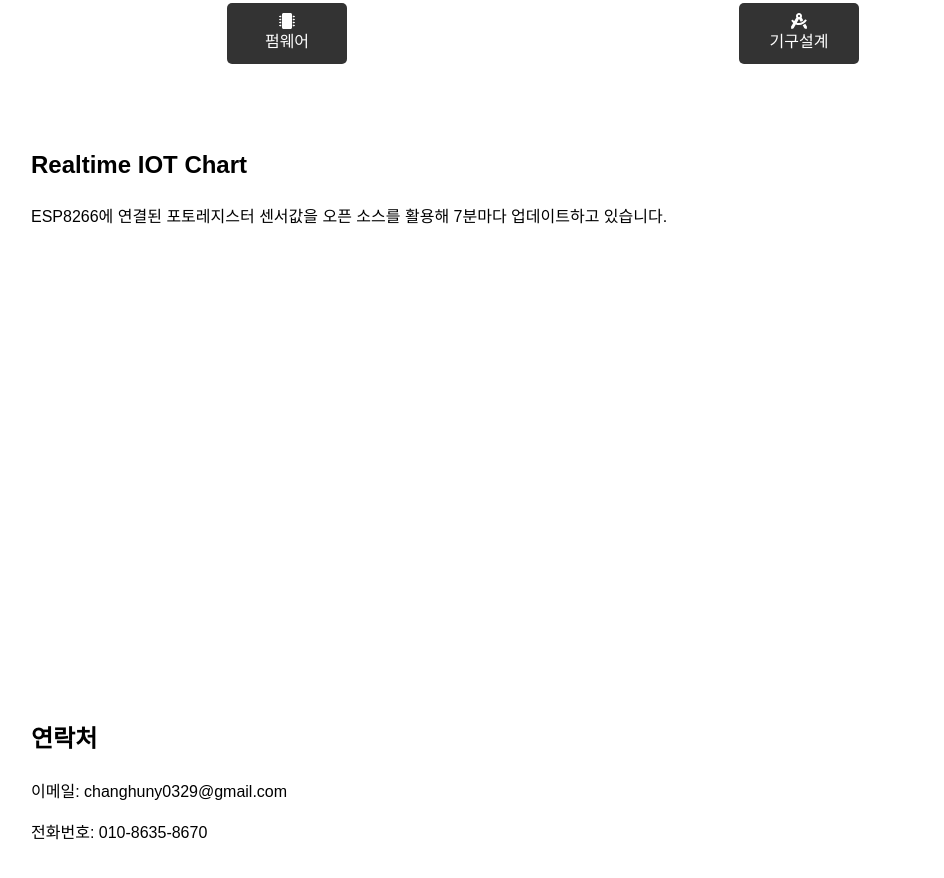
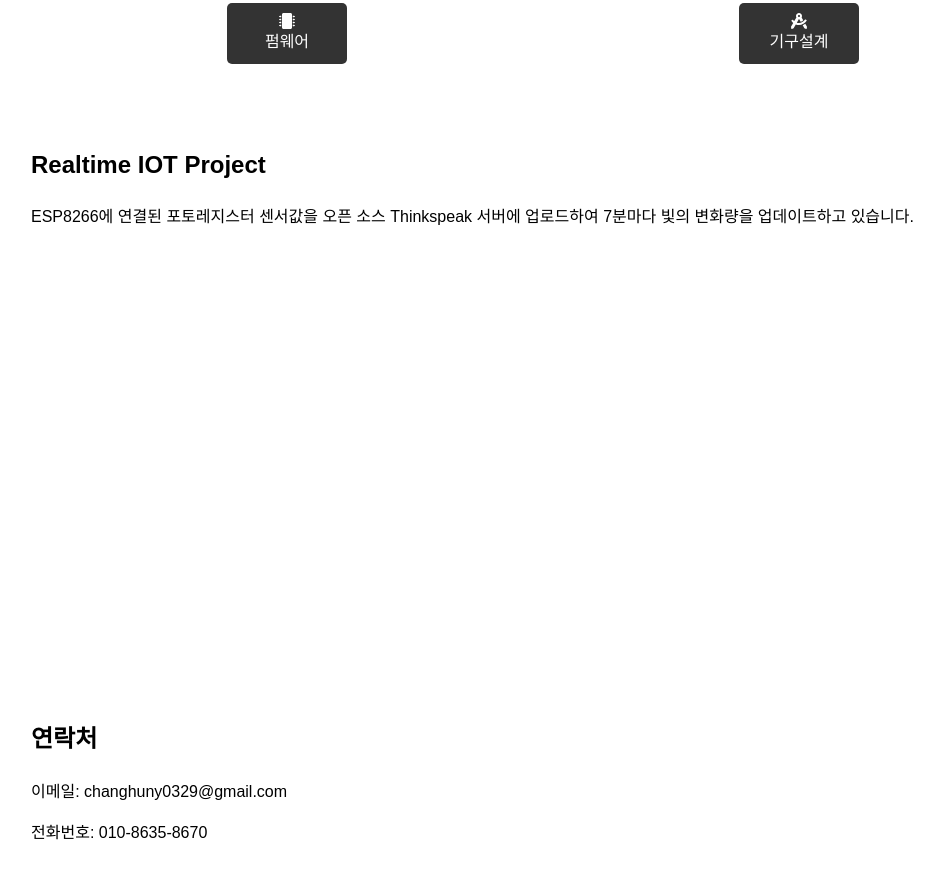
Before and after one commit to onenationonemind1/portfolio, a plain HTML site: page index.html in a window 1280 px wide. Shown: the part 1183-2061 px from the top of the page, without its empty margins (97-1041 px from the left). Drawn offline with nearby package versions, Linux system fonts and the light colour scheme; no server answers.

Commit message:
Update index.html
Edit : realtime iot

```diff
--- a/index.html
+++ b/index.html
@@ -257,8 +257,8 @@
 
         <br><br>
         <section id="thingspeak-chart">
-            <h2>Realtime IOT Chart</h2>
-            <div>ESP8266에 연결된 포토레지스터 센서값을 오픈 소스를 활용해 7분마다 업데이트하고 있습니다.</div>
+            <h2>Realtime IOT Project</h2>
+            <div>ESP8266에 연결된 포토레지스터 센서값을 오픈 소스 Thinkspeak 서버에 업로드하여 7분마다 빛의 변화량을 업데이트하고 있습니다.</div>
             <div id="chart"></div>
         </section>
 
```
